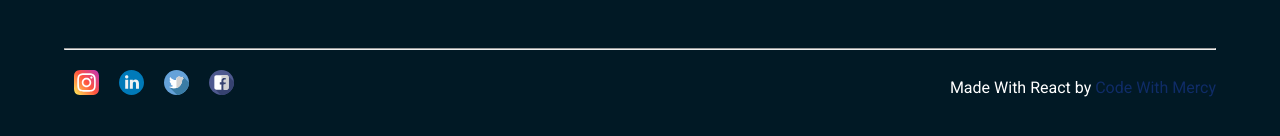
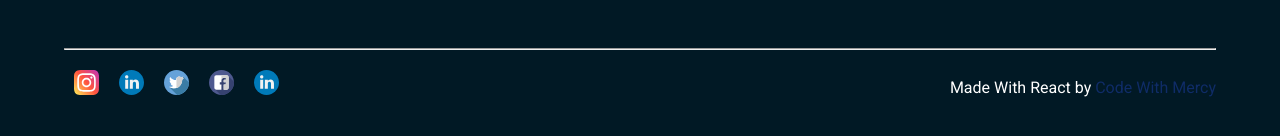
Before and after one commit to mercyharbo/Portfolio, a React (Create React App) app: page / in a window 1280 px wide. Shown: the part 3734-3870 px from the top of the page. Built offline with nearby package versions, Linux system fonts and the light colour scheme.

Commit message:
Add files via upload

```diff
--- a/src/component/footer.js
+++ b/src/component/footer.js
@@ -19,6 +19,10 @@
                    <a href="https://www.facebook.com/Mercyoluwap" target="_blank" rel="noopener noreferrer">
                        <img src="002-facebook.svg" alt="" />
                    </a>
+
+                   <a href="https://www.linkedin.com/in/codewithmercy" target="_blank" rel="noopener noreferrer">
+                       <img src="005-linkedin.svg" alt="" />
+                   </a>
                 </div>
 
                 <p> Made With React by <a href="www.twitter.com/codewithmercy"> Code With Mercy </a> </p>
```
